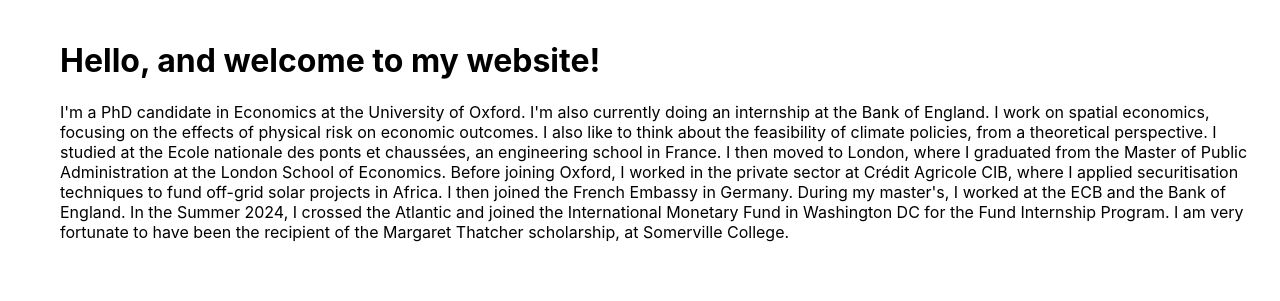
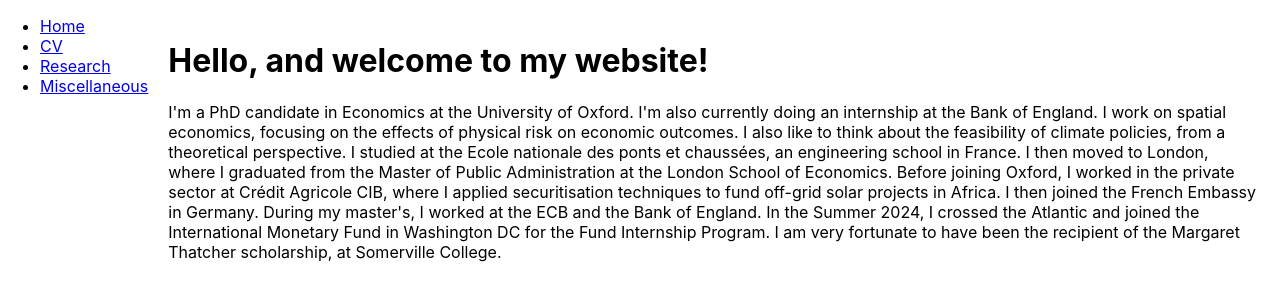
Before and after one commit to JulietteCx/juliettecx.github.io, a Jekyll site: the page built from _pages/index.html, in a window 1280 px wide. Shown: the top 301 px of the page. Built offline with Jekyll 4.4.1, drawn with Linux system fonts in a browser that asks for light colours.

Commit message:
Update default.html

```diff
--- a/_layouts/default.html
+++ b/_layouts/default.html
@@ -7,10 +7,11 @@
 </head>
 <body>
   <!-- Top Navigation Bar -->
-  <div class="navbar">
+ <div class="top-panel">
      <nav>
        <ul>
-        {% for link in site.nav_links %}
+         <li><a href="{{ "/" | relative_url }}">Home</a></li>
+         {% for link in site.top_panel_links %}
            <li><a href="{{ link.url | relative_url }}">{{ link.name }}</a></li>
          {% endfor %}
        </ul>
```
Lines whose indentation alone changed are shown as unchanged.
